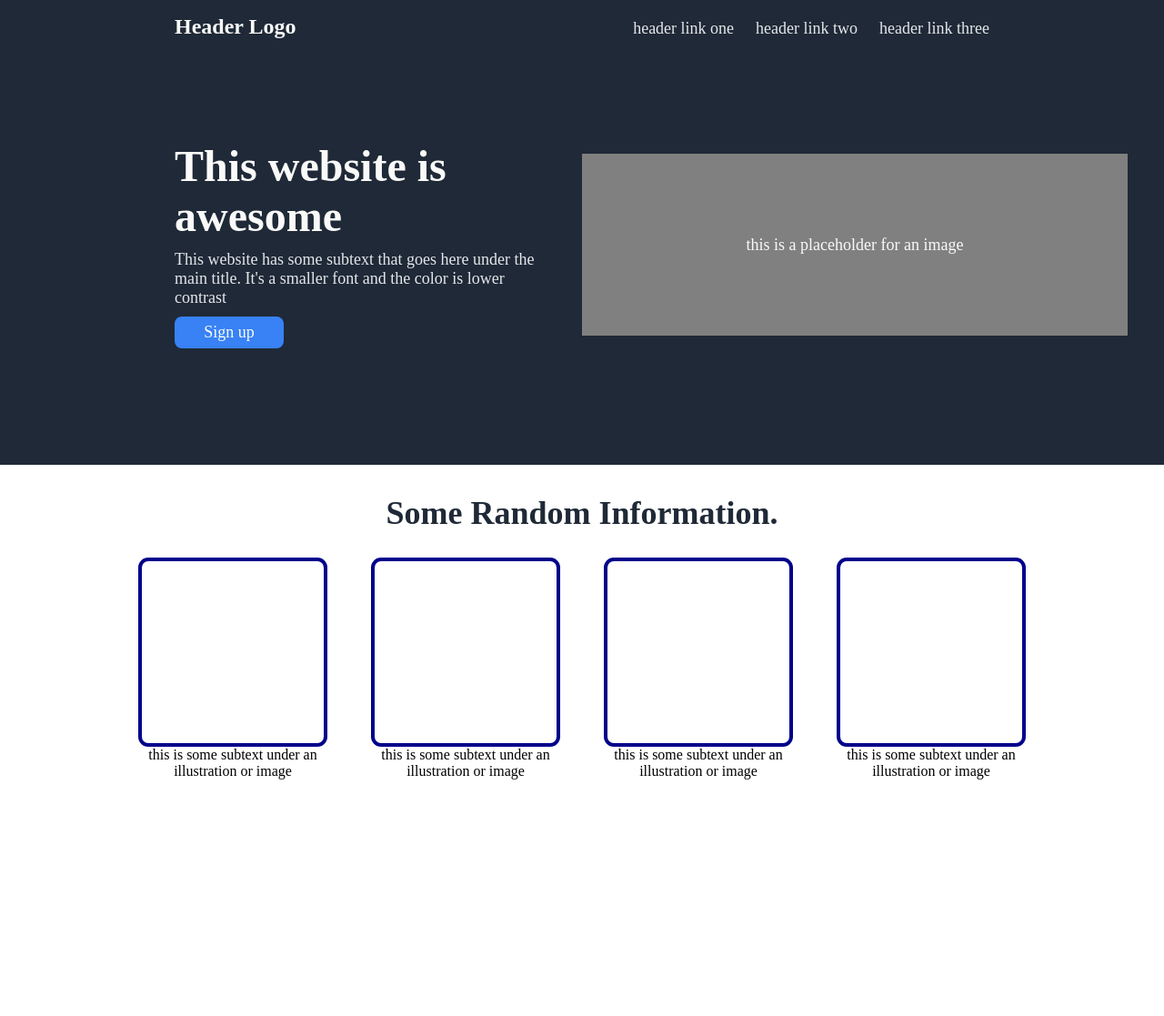
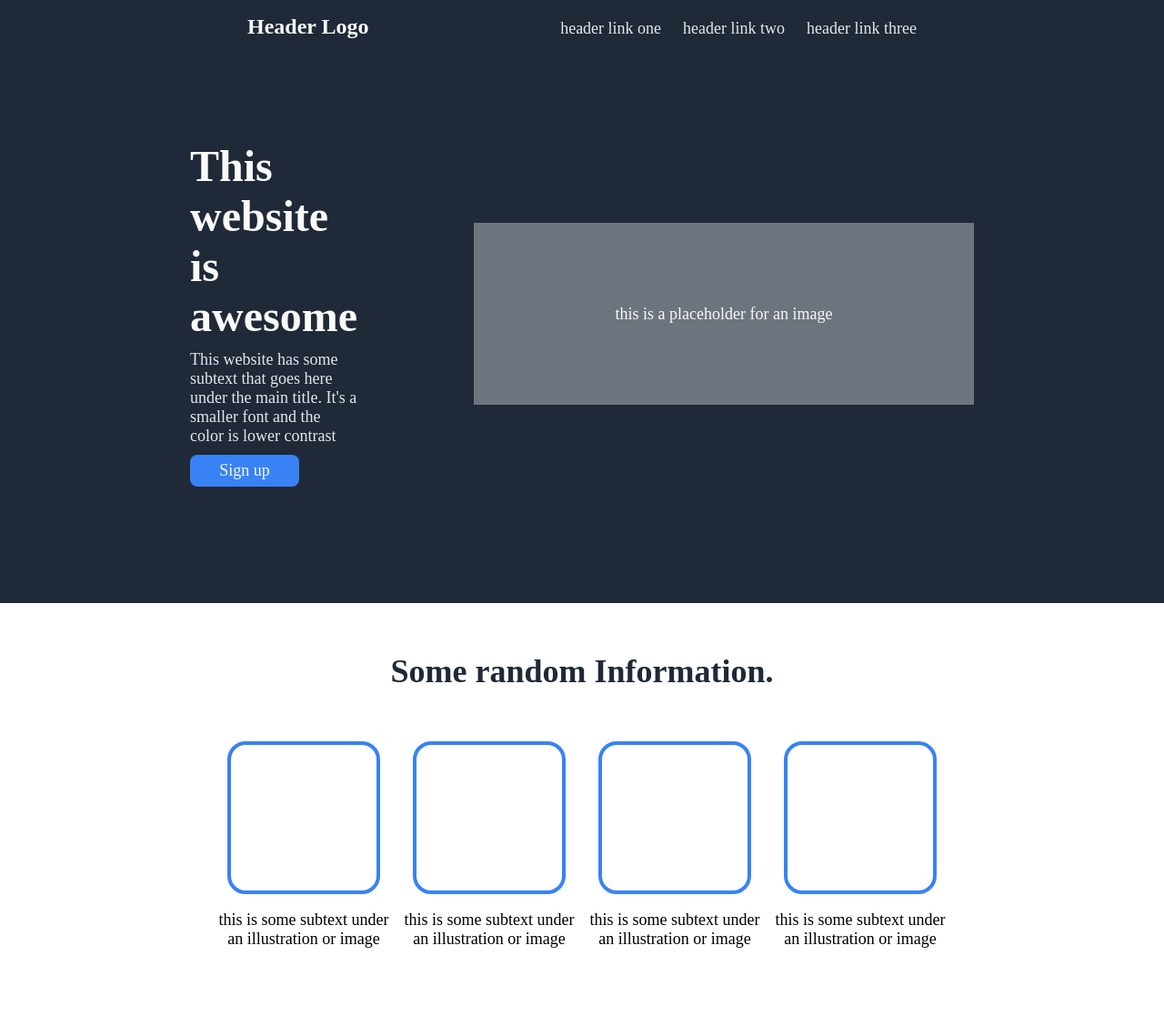
Before and after one commit to wyuan19asu/OdinWebsitePractice, a plain HTML site: page index.html in a window 1280 px wide. Shown: the whole page at 91% size. Before the commit the page ends 867 px from the top, so only its background shows below. Drawn offline with Linux system fonts and the light colour scheme.

Commit message:
second section done

```diff
--- a/index.html
+++ b/index.html
@@ -42,10 +42,9 @@
             </div>
         </div>
     </header>
-
-    <div class="second">
-        <div class="secondContainer">
-            <h2 class="secondHeading"> Some Random Information. </h2>
+    <main>
+        <!-- <div class="second"> -->
+        <h2 class="secondHeading"> Some random Information. </h2>
         <div class="itemContainer">
             <div class="items">
                 <div class="imageBox">
@@ -67,12 +66,9 @@
                 </div>
                 <p>this is some subtext under an illustration or image</p>
             </div>
-
         </div>
-        </div>
-    </div>
-    </div>
-
+        <!-- </div> -->
+    </main>
     <!--
     <div class="third">
         <p class="quote">This is an inspiring quote, or a testimonial from a cusotmer. Maybe it's just filling up space,
--- a/styles.css
+++ b/styles.css
@@ -11,7 +11,7 @@ body,
 /* HEADER */
 header {
 	background-color: #1f2937;
-	padding: 1em 12em;
+	padding: 1em 17em;
 }
 
 #logo {
@@ -47,7 +47,7 @@ header {
 	justify-content: center;
 	align-items: center;
 	padding: 7em 0;
-	gap: 2em;
+	gap: 8em;
 }
 
 .first .leftContainerTop {
@@ -58,7 +58,6 @@ header {
 
 .first .rightContainerTop {
 	flex-shrink: 0;
-	width: 50%;
 
 }
 
@@ -89,9 +88,9 @@ button {
 	display: flex;
 	text-align: center;
 	color: #f9faf8;
-	width: 600px;
+	width: 550px;
 	height: 200px;
-	background-color: gray;
+	background-color: #6d747d;
 	justify-content: center;
 	align-items: center;
 }
@@ -104,47 +103,58 @@ button {
 /* ----------------- */
 /* Second Section */
 
-.second {
+main {
+    display: flex;
+    flex-direction: column;
+    align-items: center;
+    padding: 0 12em;
+    margin-top: 3em;
+	height: 400px;
+	font-size: 18px;
+}
+
+/* .second {
 	display: flex;
 	flex-direction: column;
 	justify-content: center;
 	align-items: center;
 	padding: 2em 0;
-}
+} */
 
-.secondContainer{
-	display: flex;
-	justify-content: center;
-	align-items: center;
-	flex-direction: column;
-}
+
 h2.secondHeading {
 	font-size: 36px;
 	color: #1f2937;
+	font-weight: 900;
 }
 
 .itemContainer {
-	height: 140px;
-	width: 80%;
-	padding: 30px;
 	display: flex;
 	align-items: center;
 	flex-direction: row;
 	justify-content: center;
-	margin-top: 50px;
+	flex-wrap: wrap;
+	margin: 3em 0 6em 0;
 }
 
 .items {
 	display: flex;
 	flex-direction: column;
+	justify-content: center;
 	align-items: center;
 	text-align: center;
-
+	padding: 2px;
+	gap: 1em;
+	max-width: 200px;
 }
 
 .imageBox{
-	width: 200px;
-	height: 200px;
-	border: 4px solid darkblue;
-	border-radius: 11px;
+	width: 160px;
+	height: 160px;
+	border: 4px solid #3882F6;
+	border-radius: 20px;
 }
+
+p{
+	display: block;
+}
```
Lines whose indentation alone changed are shown as unchanged.
